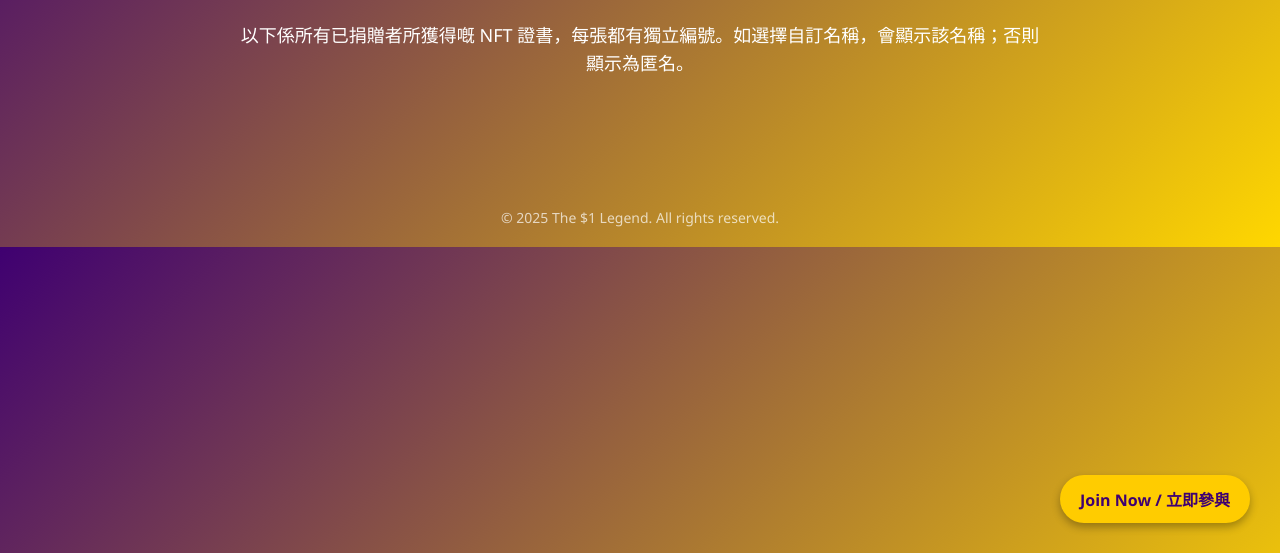
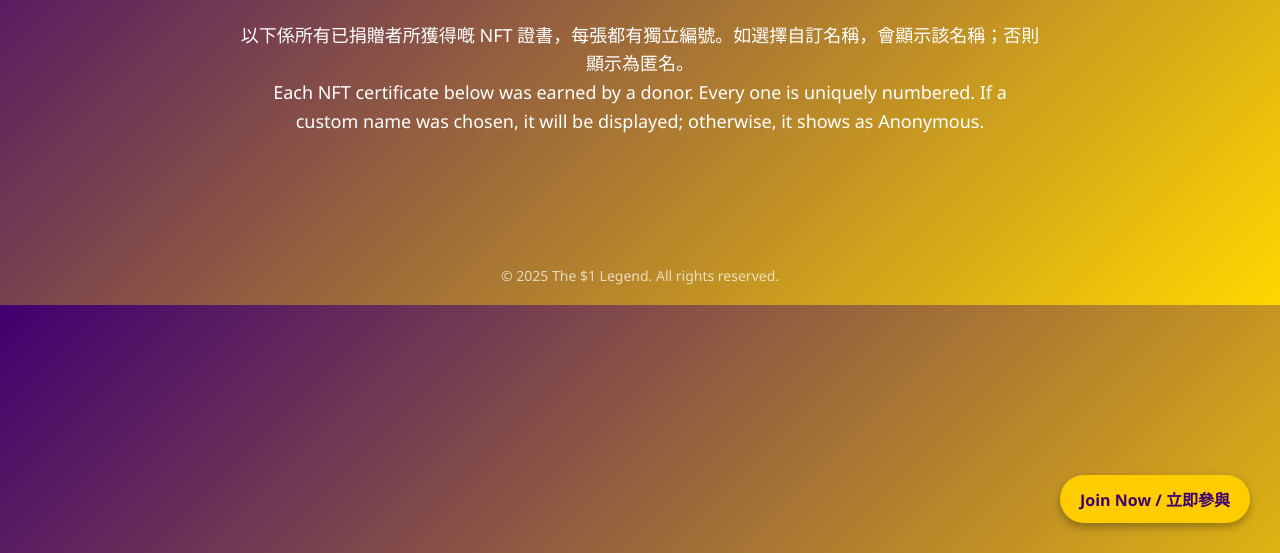
Before and after one commit to The-1HKD-Legend/buy-nft, a website: page nft.html in a window 1280 px wide. Shown: the part 247-800 px from the top of the page. Drawn offline with Linux system fonts and the light colour scheme; no server answers.

Commit message:
更新 NFT 證書頁面：新增英文對照說明，修正姓名顯示邏輯

```diff
--- a/nft.html
+++ b/nft.html
@@ -148,7 +148,7 @@
         if (showIdentity === 'custom' && customName.trim() !== '') {
           nameDiv.textContent = customName;
         } else {
-          nameDiv.textContent = '匿名 Anonymous';
+          nameDiv.textContent = 'Anonymous';
         }
 
         card.appendChild(img);
@@ -175,7 +175,10 @@
   <header>
     <h1>NFT Certificates</h1>
     <h2>參與者專屬 NFT 證書</h2>
-    <p>以下係所有已捐贈者所獲得嘅 NFT 證書，每張都有獨立編號。如選擇自訂名稱，會顯示該名稱；否則顯示為匿名。</p>
+    <p>
+  以下係所有已捐贈者所獲得嘅 NFT 證書，每張都有獨立編號。如選擇自訂名稱，會顯示該名稱；否則顯示為匿名。<br>
+  Each NFT certificate below was earned by a donor. Every one is uniquely numbered. If a custom name was chosen, it will be displayed; otherwise, it shows as Anonymous.
+</p>
   </header>
 
   <section>
```
